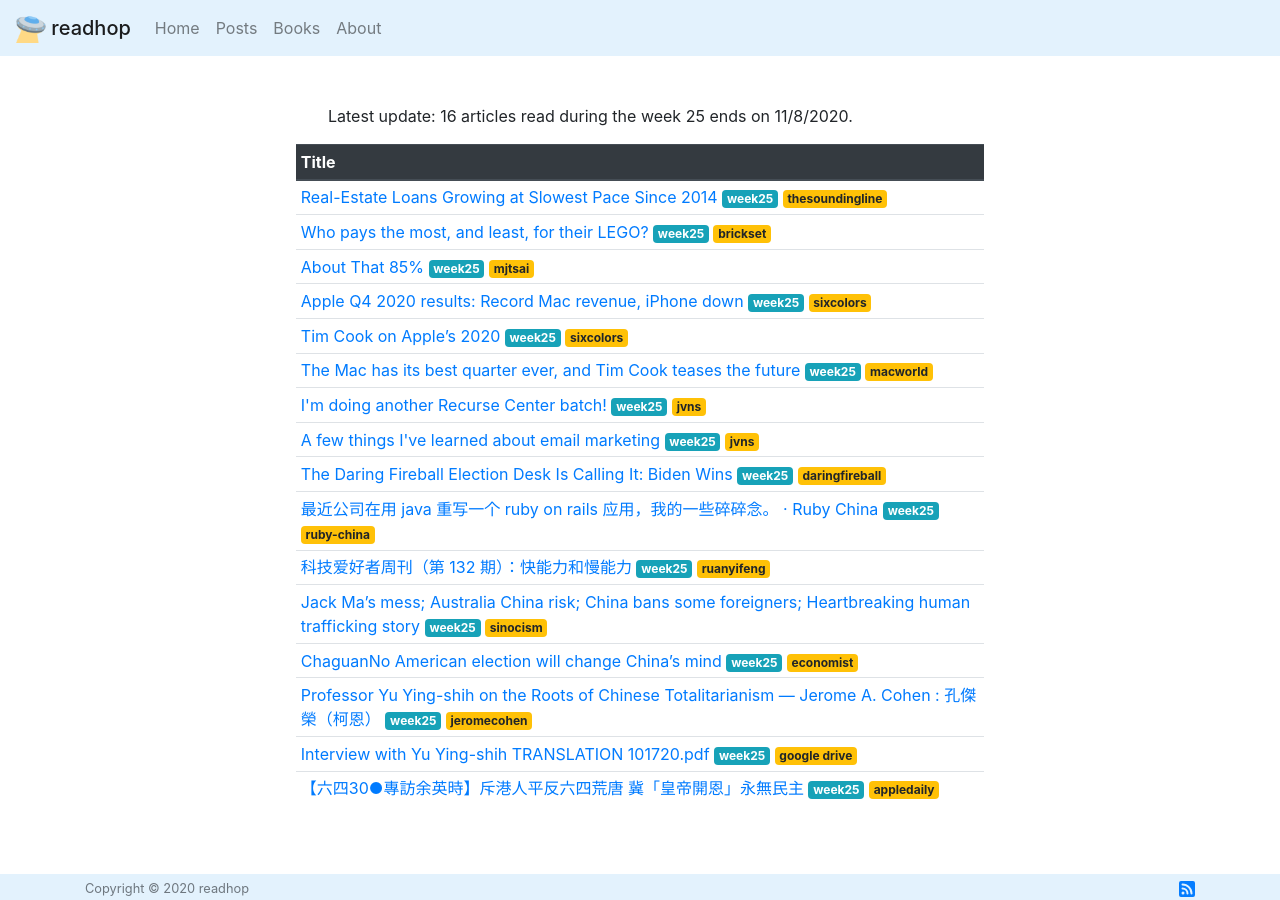
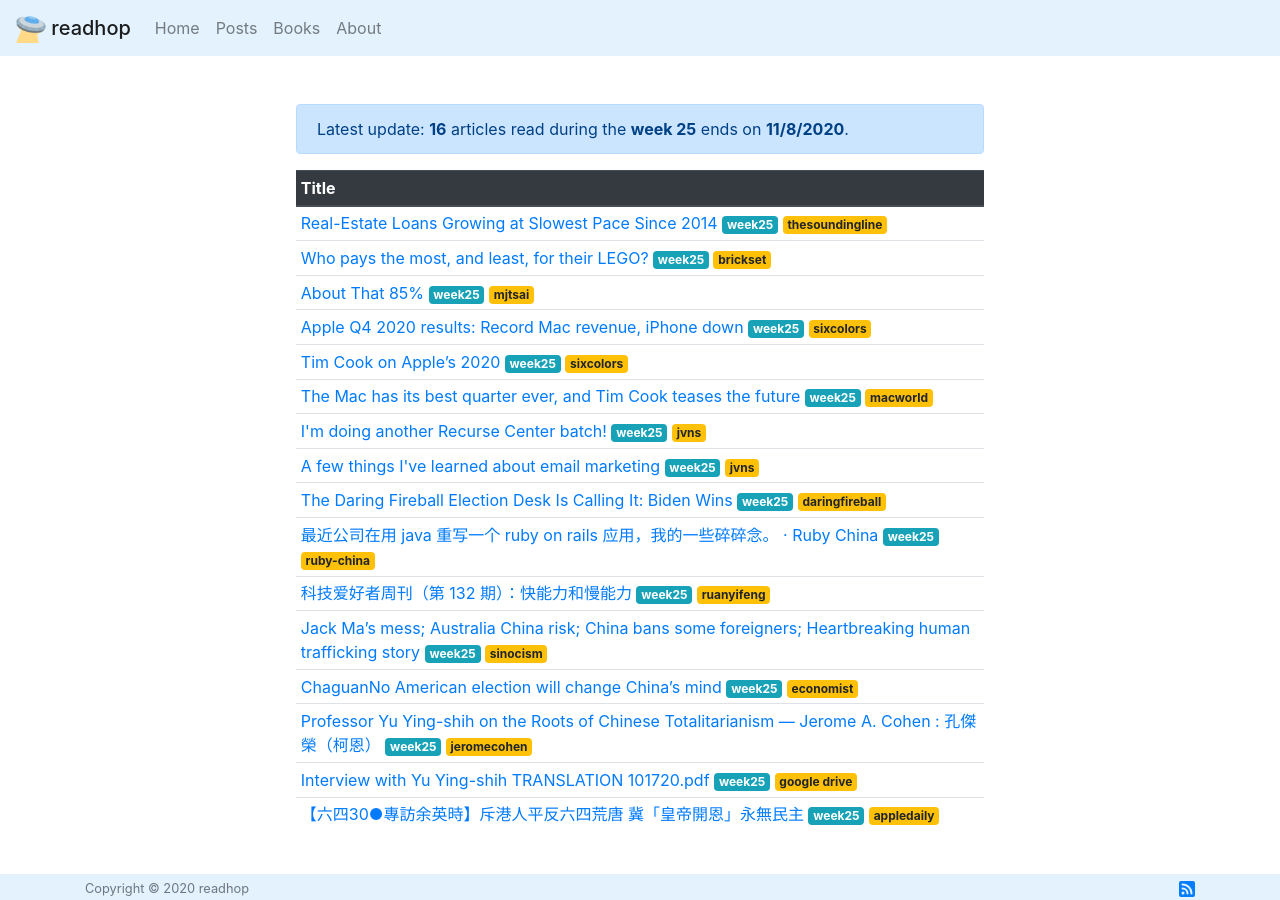
Before and after one commit to robocalpico/robocalpico.github.io, a Jekyll site: the page built from index.md, in a window 1280 px wide. Built offline with Jekyll 4.4.1, drawn with Linux system fonts in a browser that asks for light colours; comment, search, counter and statistics services are not loaded.

Commit message:
home page header update

```diff
--- a/index.md
+++ b/index.md
@@ -3,7 +3,20 @@
 title: Home
 ---
 
-Latest update: {{ site.data.stats.weekly_count }} articles read during the week {{ site.data.stats.week_no }} ends on {{ site.data.stats.last_end }}.
+<!-- <div class="container my-2">
+<div class="card">
+  <div class="card-body">
+    <h5 class="card-title">Last update</h5>
+    <p class="card-text" style="text-indent: 0em;">
+      {{ site.data.stats.weekly_count }} articles read during the week {{ site.data.stats.week_no }} ends on {{ site.data.stats.last_end }}.
+    </p>
+  </div>
+</div>
+</div> -->
+
+<div class="alert alert-primary" role="alert">
+  Latest update: <b>{{ site.data.stats.weekly_count }}</b> articles read during the <b>week {{ site.data.stats.week_no }}</b> ends on <b>{{ site.data.stats.last_end }}</b>.
+</div>
 
 <table class="table table-sm">
   <thead class="thead-dark">
```
